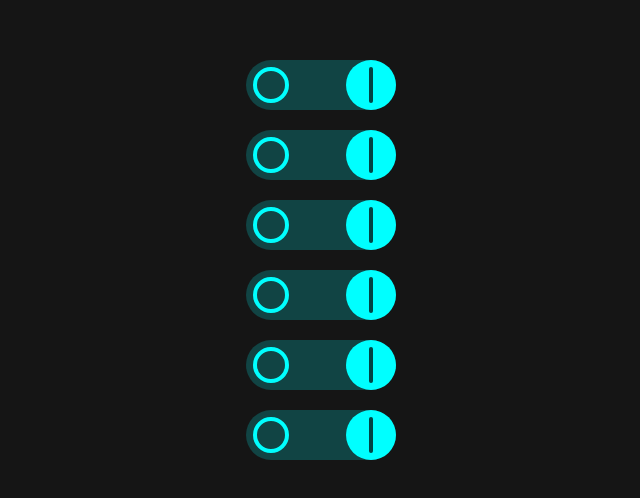
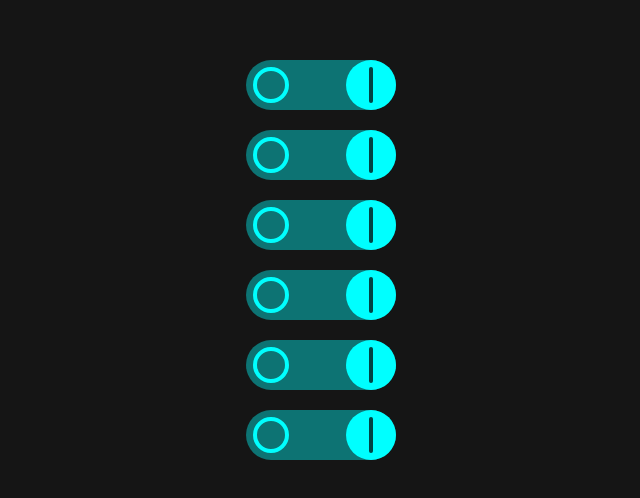
Before and after one commit to abol313/custom_checkbox, a plain HTML site: page index.html in a window 1280 px wide. Shown: the part 140-638 px from the top of the page, without its empty margins (319-959 px from the left). Drawn offline with Linux system fonts and the light colour scheme.

Commit message:
feat: a default style for on/off added

```diff
--- a/style.css
+++ b/style.css
@@ -30,9 +30,11 @@ body{
 /*you can style your own style when checked*/
 .p_radio{
     /*to do : when checkbox is in default (off|unchecked)*/
+    background-color:rgba(0, 255, 255, 0.2);
 }
 .p_radio[checked]{
     /*to do : when checkbox is in checked (on)*/
+    background-color:rgba(0, 255, 255, 0.4);
 }
 
 
```
